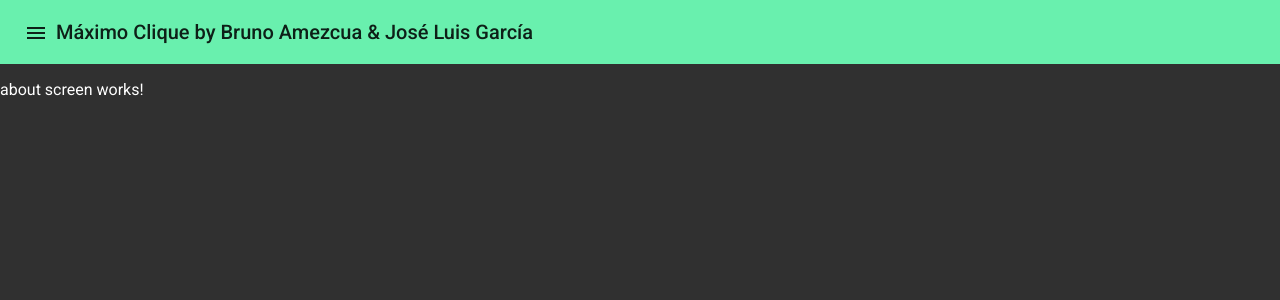
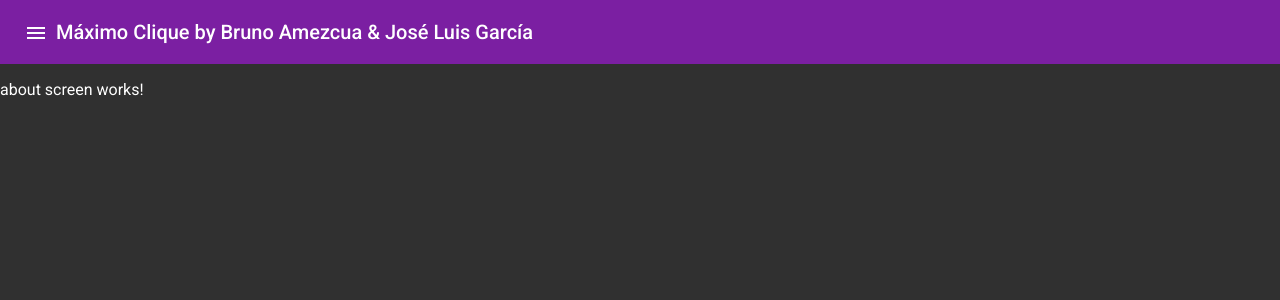
Before and after one commit to Brandeso/MaximoClique, an Angular app in the folder MaximoClique/: page /home in a window 1280 px wide. Shown: the top 300 px of the page. Built offline with nearby package versions, Linux system fonts and the light colour scheme.

Commit message:
Se configura el color al primario

```diff
--- a/MaximoClique/src/screens/home/home.screen.html
+++ b/MaximoClique/src/screens/home/home.screen.html
@@ -16,7 +16,7 @@
     </mat-nav-list>
   </mat-sidenav>
   <mat-sidenav-content class='main-container'>
-    <mat-toolbar color='accent'>
+    <mat-toolbar color='primary'>
       <mat-toolbar-row>
         <button mat-icon-button (click)='sidenav.toggle()'>
           <mat-icon>menu</mat-icon>
```
